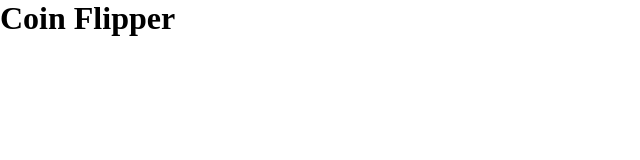
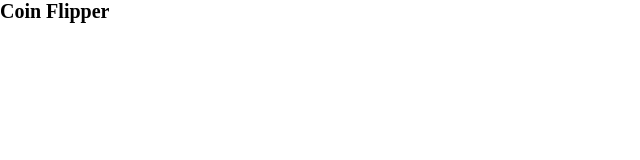
Before and after one commit to Beast-Code9999/Coin-Flipper, a plain HTML site: page index.html in a window 1280 px wide. Shown: the whole page, without its empty margins (0-640 px from the left). Drawn offline with Linux system fonts and the light colour scheme.

Commit message:
add css to html add css to body

```diff
--- a/style.css
+++ b/style.css
@@ -5,3 +5,11 @@
     padding: 0;
     box-sizing: inherit;
 }
+
+html {
+    font-size: 62.5%;
+}
+
+body {
+    box-sizing: border-box;
+}
```
